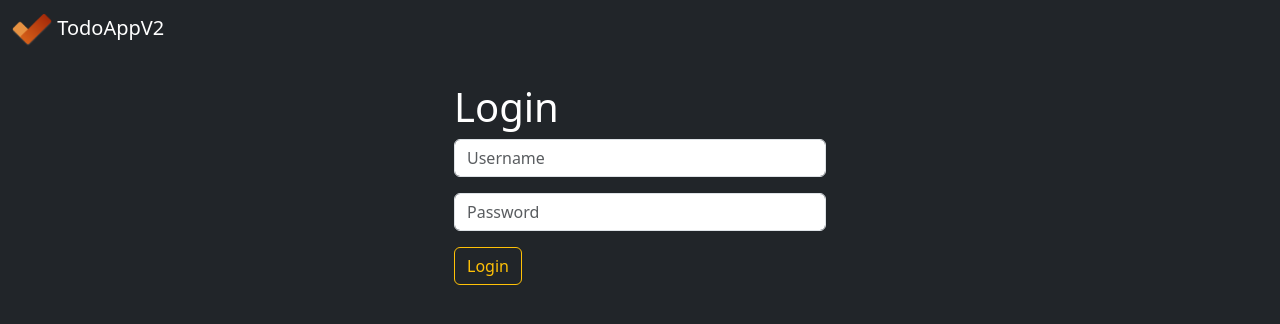
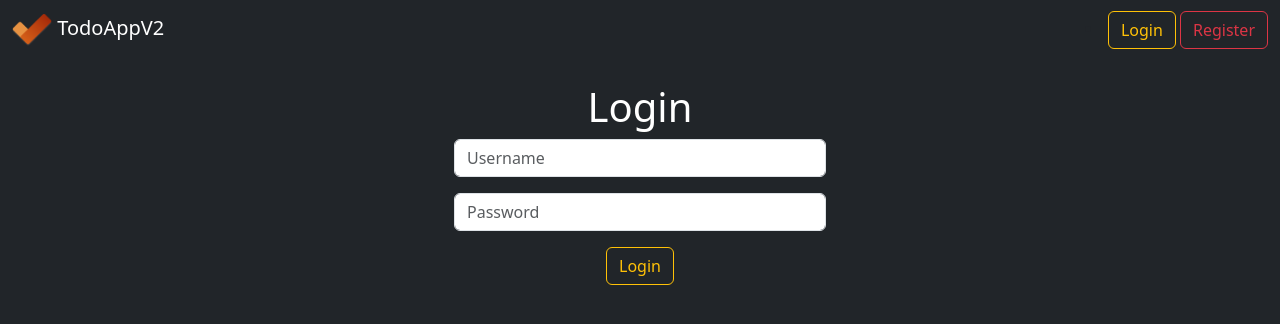
Before and after one commit to RaveX07/todoAppV2, a Django app: page / in a window 1280 px wide. Shown: the top 324 px of the page. Run offline with Django 4.2, Linux system fonts and the light colour scheme.

Commit message:
work on homepage

```diff
--- a/todos/templates/home.html
+++ b/todos/templates/home.html
@@ -1,14 +1,13 @@
 {% extends 'base.html' %}
 
 {% block content %}
-<div class="col-md-4 offset-md-4 text-white">
+<div class="col-md-4 offset-md-4 text-white text-center">
     {% if user.is_authenticated %}
     <h1>Hello World</h1>
     {% else %}
     <h1>Login</h1>
     <form method="post" action="{% url 'home' %}">
         {% csrf_token %}
-        <form>
         <div class="mb-3">
             <input type="text" class="form-control" name="username" aria-describedby="emailHelp" placeholder="Username"
                 required>
@@ -18,7 +17,6 @@
         </div>
         <button type="submit" class="btn btn-outline-warning">Login</button>
     </form>
-    </form>
     {% endif %}
 </div>
 {% endblock %}
--- a/todos/templates/navbar.html
+++ b/todos/templates/navbar.html
@@ -10,6 +10,11 @@
         <li class="nav-item">
             <button class="btn btn-outline-danger" onclick="window.location.href='logout/';">Logout</button>
         </li>
+        {% else %}
+        <li class="nav-item">
+            <button class="btn btn-outline-warning" onclick="window.location.href='/';">Login</button>
+            <button class="btn btn-outline-danger" onclick="window.location.href='register/';">Register</button>
+        </li>
         {% endif %}
     </div>
 </nav>
--- a/todos/urls.py
+++ b/todos/urls.py
@@ -4,5 +4,6 @@ from . import views
 
 urlpatterns = [
     path('', views.home_view, name='home'),
-    path('logout/', views.logout_view, name='logout')
+    path('logout/', views.logout_view, name='logout'),
+    path('register/', views.register_view, name='register')
 ]
```
Lines whose indentation alone changed are shown as unchanged.
